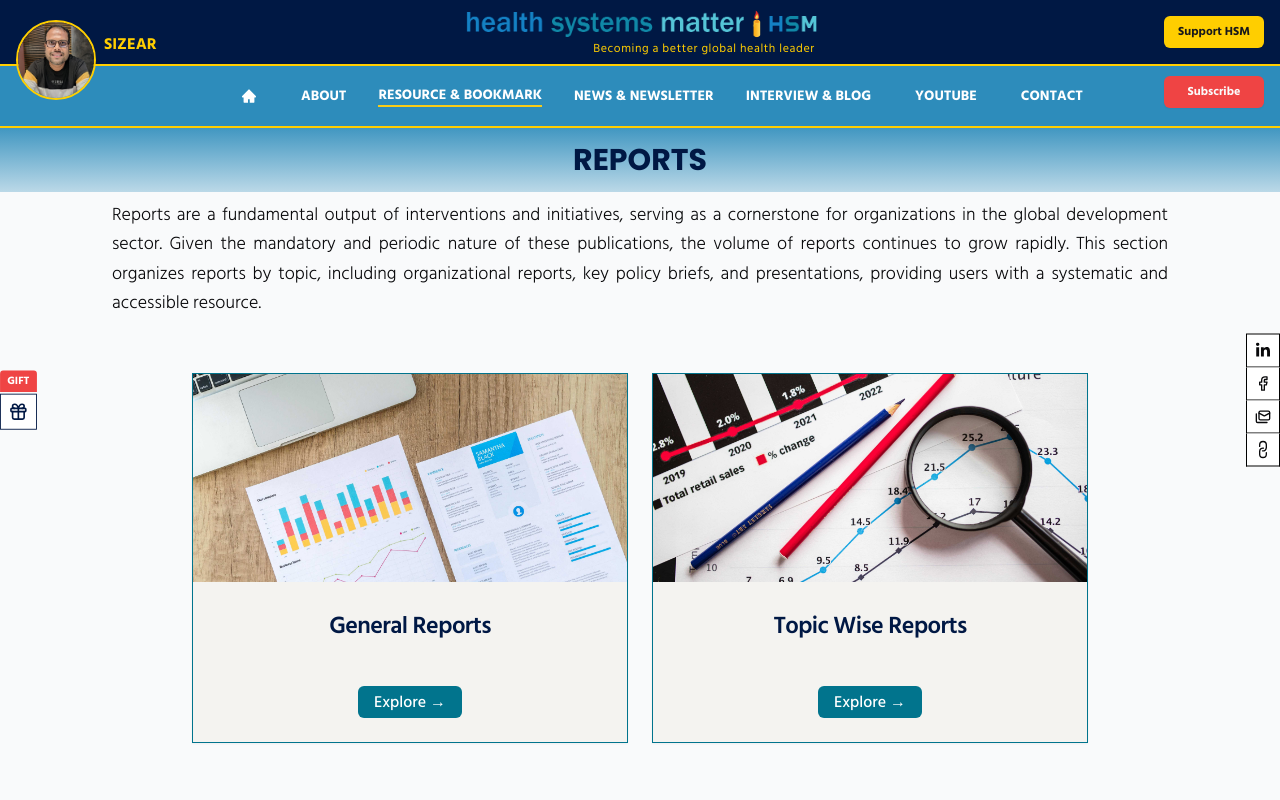
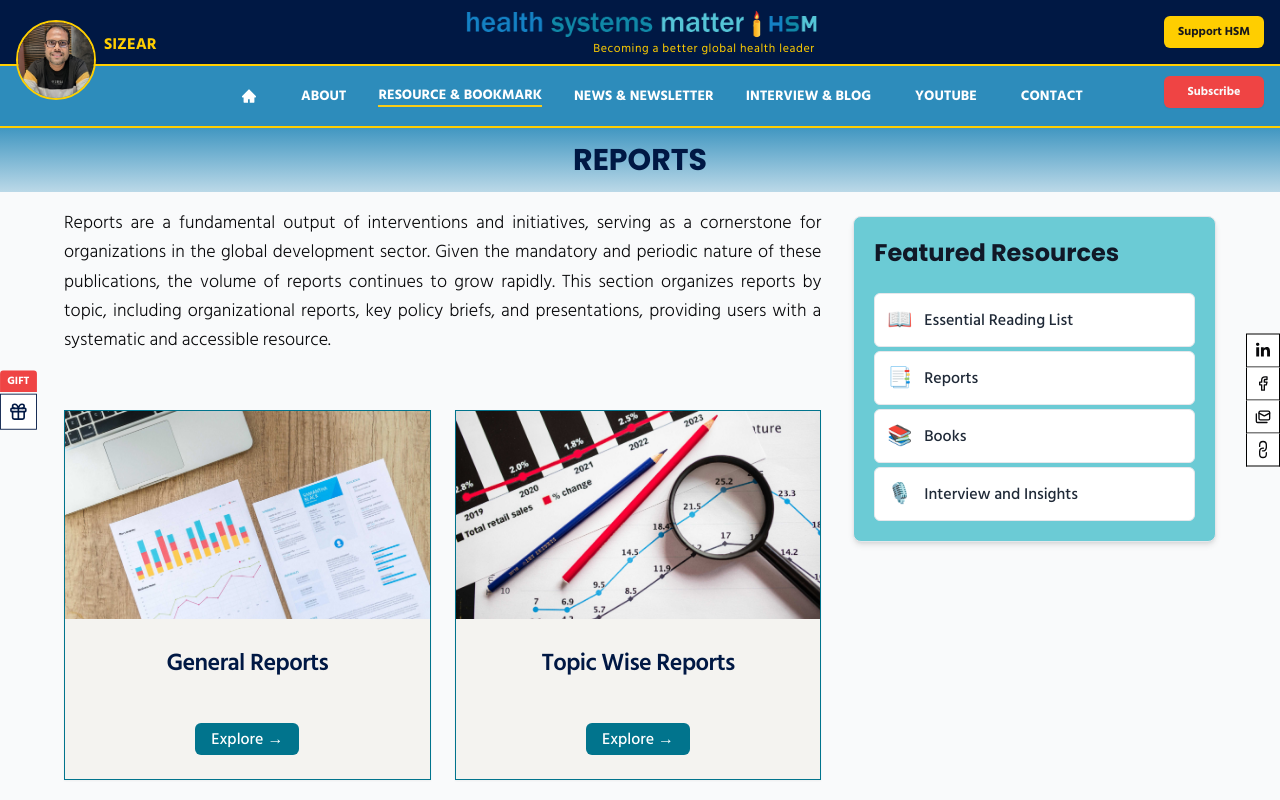
Before and after one commit to Muhammad-AIUB/HSM, a Next.js app: page /resources/reports in a window 1280 px wide. Shown: the top 800 px of the page. Built offline with nearby package versions, Linux system fonts and the light colour scheme.

Commit message:
changes 3

```diff
--- a/app/bookmarks/page.tsx
+++ b/app/bookmarks/page.tsx
@@ -55,7 +55,7 @@ const bookmarkSubLinks = [
     img: CommentariesBlogsImage,
   },
   {
-    title: "Interviews Sites on Global Health and More",
+    title: "Interviews Sites on Global Health",
     href: "/bookmarks/interviews-sites",
     description:
       "This section features in-depth interviews with global health leaders, offering valuable perspectives on innovation, challenges, and personal journeys in public health.",
--- a/app/resources/books/page.tsx
+++ b/app/resources/books/page.tsx
@@ -4,6 +4,7 @@ import NextButton from "@/components/Shared/NextButton";
 import { PdfCard } from "@/components/Shared/PdfCard";
 
 import { SectionTitleWithoutSub } from "@/components/Shared/SectionTitle/SectionTitle";
+import Link from "next/link";
 
 const pdfs = [
   {
@@ -74,9 +75,9 @@ const Books = () => {
       <SectionTitleWithoutSub title="Books" />
 
       {/* Content Section with Sidebar */}
-      <div className="max-w-screen-xl mx-auto px-12 md:px-16 flex flex-col md:flex-row gap-8">
+      <div className="max-w-screen-xl mx-auto px-12 md:px-16 grid grid-cols-1 md:grid-cols-3 gap-8">
         {/* Main Content */}
-        <div className="flex-1 mt-2">
+        <div className="flex-1 mt-2 md:col-span-2">
           <p className="text-lg md:text-xl max-w-4xl mx-auto leading-relaxed text-gray-800 font-light mb-6 text-justify">
             The PDF books provided are significant works by renowned public
             health professionals, offering valuable insights into global health
@@ -88,13 +89,17 @@ const Books = () => {
           <div className="max-w-screen-xl mx-auto pb-16 flex flex-col md:flex-row gap-8">
             {/* Main Content */}
 
-            <div className="grid grid-cols-1 sm:grid-cols-2 lg:grid-cols-3 gap-8 mx-auto">
+            <div className="grid grid-cols-1 sm:grid-cols-2 lg:grid-cols-2 gap-8 mx-auto">
               {pdfs.map((pdf, index) => (
                 <PdfCard key={index} pdf={pdf} />
               ))}
             </div>
           </div>
         </div>
+                  {/* Right Featured Resources Section */}
+                  <div className="mt-6">
+          <FeaturedResources />
+          </div>
       </div>
 
       <NextButton
@@ -107,3 +112,68 @@ const Books = () => {
 };
 
 export default Books;
+
+
+const FeaturedResources = function () {
+  return (
+    <div className="bg-[#6BCBD5] p-5 rounded-lg border border-gray-200 shadow-md w-full max-w-md self-start">
+      <h2 className="text-2xl font-bold text-gray-900 mb-6">
+        Featured Resources
+      </h2>
+      <ul className="space-y-1">
+        <li>
+          <Link
+            href="/resources/essential-reading-list"
+            className="flex items-center p-3 border rounded-md bg-white hover:bg-gray-100 transition group"
+          >
+            <span className="text-xl text-blue-700 group-hover:text-[#F18A00]">
+              📖
+            </span>
+            <span className="ml-3 text-base text-gray-800 font-medium group-hover:underline group-hover:text-[#F18A00]">
+              Essential Reading List
+            </span>
+          </Link>
+        </li>
+        <li>
+          <Link
+            href="/resources/reports"
+            className="flex items-center p-3 border rounded-md bg-white hover:bg-gray-100 transition group"
+          >
+            <span className="text-xl text-blue-700 group-hover:text-[#F18A00]">
+              📑
+            </span>
+            <span className="ml-3 text-base text-gray-800 font-medium group-hover:underline group-hover:text-[#F18A00]">
+              Reports
+            </span>
+          </Link>
+        </li>
+        <li>
+          <Link
+            href="/resources/books"
+            className="flex items-center p-3 border rounded-md bg-white hover:bg-gray-100 transition group"
+          >
+            <span className="text-xl text-blue-700 group-hover:text-[#F18A00]">
+              📚
+            </span>
+            <span className="ml-3 text-base text-gray-800 font-medium group-hover:underline group-hover:text-[#F18A00]">
+              Books
+            </span>
+          </Link>
+        </li>
+        <li>
+          <Link
+            href="/resources/interview-and-insights"
+            className="flex items-center p-3 border rounded-md bg-white hover:bg-gray-100 transition group"
+          >
+            <span className="text-xl text-blue-700 group-hover:text-[#F18A00]">
+              🎙️
+            </span>
+            <span className="ml-3 text-base text-gray-800 font-medium group-hover:underline group-hover:text-[#F18A00]">
+              Interview and Insights
+            </span>
+          </Link>
+        </li>
+      </ul>
+    </div>
+  );
+};
--- a/app/resources/interview-and-insights/page.tsx
+++ b/app/resources/interview-and-insights/page.tsx
@@ -7,6 +7,7 @@ import { SectionTitleWithoutSub } from "@/components/Shared/SectionTitle/Section
 
 import RecordedInterviewImage from "@/public/images/resource-bookmark/resource/recorded-interviews.jpg";
 import WrittenInterviewImage from "@/public/images/resource-bookmark/resource/written-interviews.jpg";
+import Link from "next/link";
 
 const bookmarksData = [
   {
@@ -28,9 +29,9 @@ const InterviewInsights = () => {
     <div className="bg-gray-50 pb-10">
       <SectionTitleWithoutSub title="Interview and Insights" />
 
-      <div className="max-w-screen-xl mx-auto px-12 md:px-16 flex flex-col md:flex-row gap-8">
+      <div className="max-w-screen-xl mx-auto px-12 md:px-16 grid grid-cols-1 md:grid-cols-3 gap-8">
         {/* Main Content */}
-        <div className="flex-1">
+        <div className="flex-1 md:col-span-2">
           <p className="text-lg max-w-4xl mx-auto mt-4 md:text-xl leading-relaxed text-black font-light mb-6 text-justify">
             This section features insightful interviews with global health and
             development professionals, covering critical issues, scholarly work,
@@ -40,7 +41,7 @@ const InterviewInsights = () => {
 
           {/* general and topic wise reports */}
 
-          <div className="max-w-screen-lg mx-auto pt-8 pb-16 md:px-16 grid grid-cols-1 gap-6 sm:grid-cols-2 lg:grid-cols-2">
+          <div className="max-w-screen-lg mx-auto pt-8 pb-16 grid grid-cols-1 gap-6 sm:grid-cols-2 lg:grid-cols-2">
             {bookmarksData.map((bookmark, index) => (
               <motion.div
                 key={index}
@@ -59,10 +60,80 @@ const InterviewInsights = () => {
               </motion.div>
             ))}
           </div>
+
         </div>
+
+          {/* Right Featured Resources Section */}
+          <div className="mt-6">
+          <FeaturedResources />
+          </div>
       </div>
     </div>
   );
 };
 
 export default InterviewInsights;
+
+const FeaturedResources = function () {
+  return (
+    <div className="bg-[#6BCBD5] p-5 rounded-lg border border-gray-200 shadow-md w-full max-w-md self-start">
+      <h2 className="text-2xl font-bold text-gray-900 mb-6">
+        Featured Resources
+      </h2>
+      <ul className="space-y-1">
+        <li>
+          <Link
+            href="/resources/essential-reading-list"
+            className="flex items-center p-3 border rounded-md bg-white hover:bg-gray-100 transition group"
+          >
+            <span className="text-xl text-blue-700 group-hover:text-[#F18A00]">
+              📖
+            </span>
+            <span className="ml-3 text-base text-gray-800 font-medium group-hover:underline group-hover:text-[#F18A00]">
+              Essential Reading List
+            </span>
+          </Link>
+        </li>
+        <li>
+          <Link
+            href="/resources/reports"
+            className="flex items-center p-3 border rounded-md bg-white hover:bg-gray-100 transition group"
+          >
+            <span className="text-xl text-blue-700 group-hover:text-[#F18A00]">
+              📑
+            </span>
+            <span className="ml-3 text-base text-gray-800 font-medium group-hover:underline group-hover:text-[#F18A00]">
+              Reports
+            </span>
+          </Link>
+        </li>
+        <li>
+          <Link
+            href="/resources/books"
+            className="flex items-center p-3 border rounded-md bg-white hover:bg-gray-100 transition group"
+          >
+            <span className="text-xl text-blue-700 group-hover:text-[#F18A00]">
+              📚
+            </span>
+            <span className="ml-3 text-base text-gray-800 font-medium group-hover:underline group-hover:text-[#F18A00]">
+              Books
+            </span>
+          </Link>
+        </li>
+        <li>
+          <Link
+            href="/resources/interview-and-insights"
+            className="flex items-center p-3 border rounded-md bg-white hover:bg-gray-100 transition group"
+          >
+            <span className="text-xl text-blue-700 group-hover:text-[#F18A00]">
+              🎙️
+            </span>
+            <span className="ml-3 text-base text-gray-800 font-medium group-hover:underline group-hover:text-[#F18A00]">
+              Interview and Insights
+            </span>
+          </Link>
+        </li>
+      </ul>
+    </div>
+  );
+};
--- a/app/resources/reports/page.tsx
+++ b/app/resources/reports/page.tsx
@@ -8,6 +8,7 @@ import NextButton from "@/components/Shared/NextButton";
 import { SectionTitleWithoutSub } from "@/components/Shared/SectionTitle/SectionTitle";
 import GeneralReportsImg from "@/public/images/resource-bookmark/resource/general-reports.jpg";
 import TopicwiseReportsImg from "@/public/images/resource-bookmark/resource/topic-wise-reports.jpg";
+import Link from "next/link";
 
 const bookmarksData = [
   {
@@ -29,10 +30,9 @@ const Reports = () => {
     <div className="bg-gray-50 pb-16">
       <SectionTitleWithoutSub title="Reports" />
 
-      {/* Content Section with Sidebar */}
-      <div className="max-w-screen-xl mx-auto md:px-16 flex flex-col md:flex-row gap-8">
+      <div className="max-w-screen-xl mx-auto px-12 md:px-16 grid grid-cols-1 md:grid-cols-3 gap-8">
         {/* Main Content */}
-        <div className="flex-1 mt-2 px-12">
+        <div className="flex-1 md:col-span-2 mt-4">
           <p className="text-lg leading-relaxed font-light mb-6 text-justify">
             Reports are a fundamental output of interventions and initiatives,
             serving as a cornerstone for organizations in the global development
@@ -45,7 +45,7 @@ const Reports = () => {
 
           {/* general and topic wise reports */}
 
-          <div className="max-w-screen-lg mx-auto pt-8 pb-16 px-2 md:px-16 grid grid-cols-1 gap-6 sm:grid-cols-2 lg:grid-cols-2">
+          <div className="max-w-screen-lg mx-auto pt-8 pb-16 grid grid-cols-1 gap-6 sm:grid-cols-2 lg:grid-cols-2">
             {bookmarksData.map((bookmark, index) => (
               <motion.div
                 key={index}
@@ -64,7 +64,12 @@ const Reports = () => {
               </motion.div>
             ))}
           </div>
+
         </div>
+                  {/* Right Featured Resources Section */}
+                  <div className="mt-6">
+          <FeaturedResources />
+          </div>
       </div>
       <NextButton
         href="/resources/books"
@@ -76,3 +81,68 @@ const Reports = () => {
 };
 
 export default Reports;
+
+
+const FeaturedResources = function () {
+  return (
+    <div className="bg-[#6BCBD5] p-5 rounded-lg border border-gray-200 shadow-md w-full max-w-md self-start">
+      <h2 className="text-2xl font-bold text-gray-900 mb-6">
+        Featured Resources
+      </h2>
+      <ul className="space-y-1">
+        <li>
+          <Link
+            href="/resources/essential-reading-list"
+            className="flex items-center p-3 border rounded-md bg-white hover:bg-gray-100 transition group"
+          >
+            <span className="text-xl text-blue-700 group-hover:text-[#F18A00]">
+              📖
+            </span>
+            <span className="ml-3 text-base text-gray-800 font-medium group-hover:underline group-hover:text-[#F18A00]">
+              Essential Reading List
+            </span>
+          </Link>
+        </li>
+        <li>
+          <Link
+            href="/resources/reports"
+            className="flex items-center p-3 border rounded-md bg-white hover:bg-gray-100 transition group"
+          >
+            <span className="text-xl text-blue-700 group-hover:text-[#F18A00]">
+              📑
+            </span>
+            <span className="ml-3 text-base text-gray-800 font-medium group-hover:underline group-hover:text-[#F18A00]">
+              Reports
+            </span>
+          </Link>
+        </li>
+        <li>
+          <Link
+            href="/resources/books"
+            className="flex items-center p-3 border rounded-md bg-white hover:bg-gray-100 transition group"
+          >
+            <span className="text-xl text-blue-700 group-hover:text-[#F18A00]">
+              📚
+            </span>
+            <span className="ml-3 text-base text-gray-800 font-medium group-hover:underline group-hover:text-[#F18A00]">
+              Books
+            </span>
+          </Link>
+        </li>
+        <li>
+          <Link
+            href="/resources/interview-and-insights"
+            className="flex items-center p-3 border rounded-md bg-white hover:bg-gray-100 transition group"
+          >
+            <span className="text-xl text-blue-700 group-hover:text-[#F18A00]">
+              🎙️
+            </span>
+            <span className="ml-3 text-base text-gray-800 font-medium group-hover:underline group-hover:text-[#F18A00]">
+              Interview and Insights
+            </span>
+          </Link>
+        </li>
+      </ul>
+    </div>
+  );
+};
```
Also changed, not shown: components/gift-form.tsx (+52 -29 lines), app/gift-for-u/page.tsx (line endings or trailing spaces).
